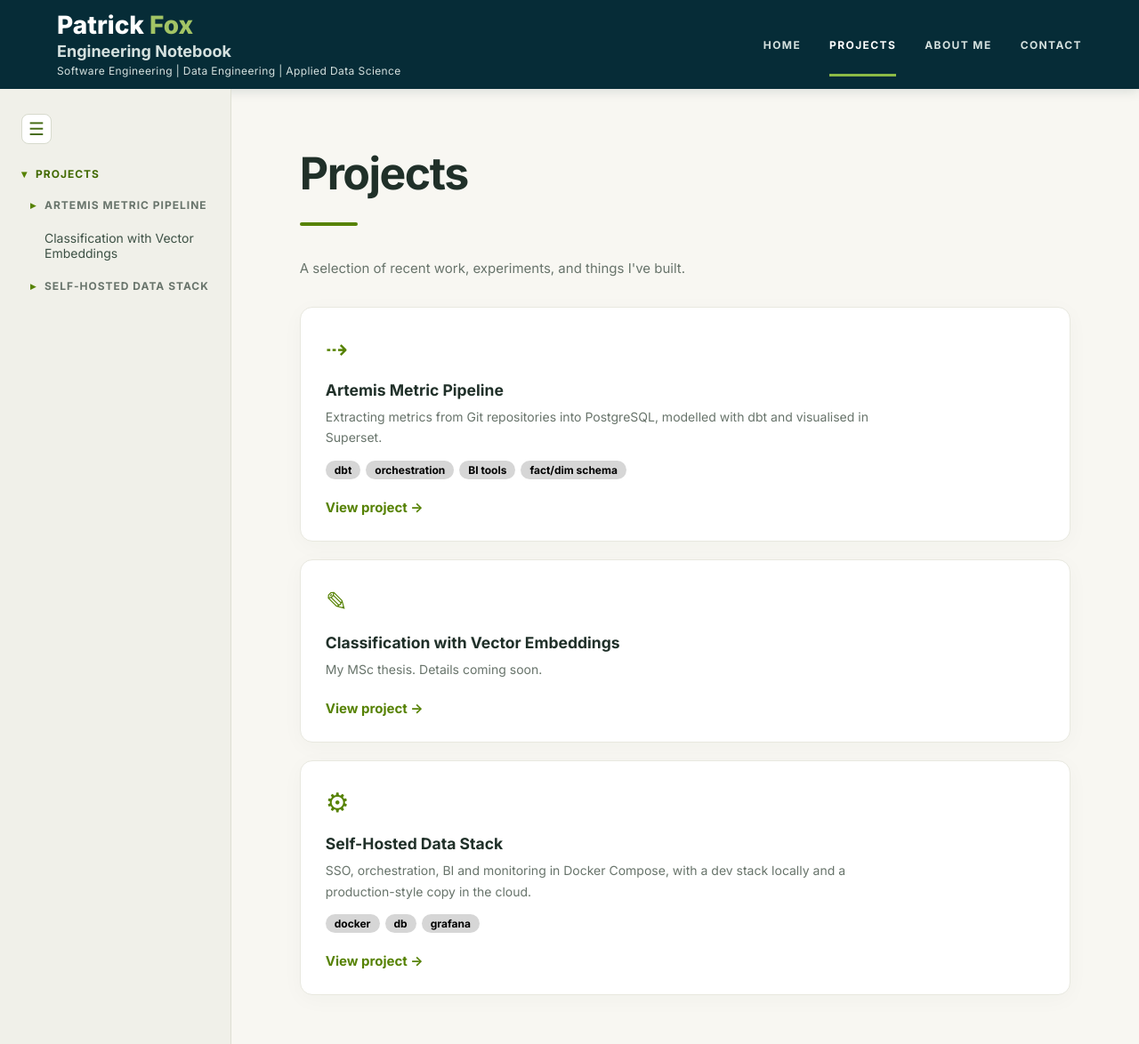
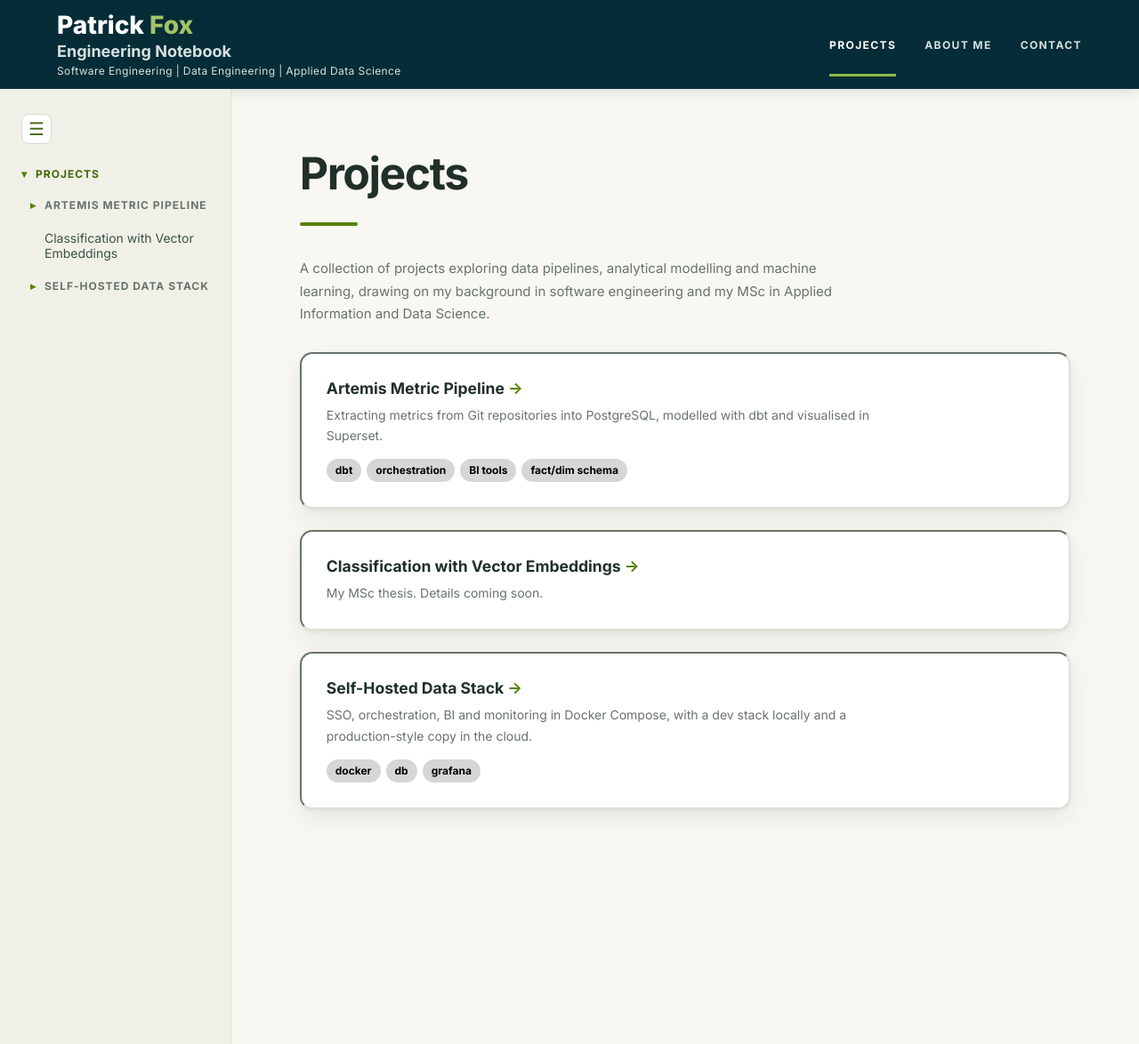
Before and after one commit to pgfox/pgfox.github.io, an MkDocs documentation site: the page built from docs/projects/index.md, in a window 1280 px wide and 1174 px high. Shown: the whole window at 89% size. Built offline with MkDocs 1.6.1, drawn with Linux system fonts in a browser that asks for light colours.

Commit message:
restructured landing pages on site

```diff
--- a/docs/projects/index.md
+++ b/docs/projects/index.md
@@ -1,26 +1,20 @@
 # Projects
 
-A selection of recent work, experiments, and things I've built.
+A collection of projects exploring data pipelines, analytical modelling and machine learning, drawing on my background in software engineering and my MSc in Applied Information and Data Science.
 
 <div class="cards stacked">
   <article class="card">
-    <div class="icon">⇢</div>
-    <h3>Artemis Metric Pipeline</h3>
+    <h3><a href="artemis-metrics/">Artemis Metric Pipeline</a></h3>
     <p>Extracting metrics from Git repositories into PostgreSQL, modelled with dbt and visualised in Superset.</p>
     <ul class="tags"><li>dbt</li><li>orchestration</li><li>BI tools</li><li>fact/dim schema</li></ul>
-    <a href="artemis-metrics/">View project →</a>
   </article>
   <article class="card">
-    <div class="icon">✎</div>
-    <h3>Classification with Vector Embeddings</h3>
+    <h3><a href="msc-thesis/">Classification with Vector Embeddings</a></h3>
     <p>My MSc thesis. Details coming soon.</p>
-    <a href="msc-thesis/">View project →</a>
   </article>
   <article class="card">
-    <div class="icon">⚙</div>
-    <h3>Self-Hosted Data Stack</h3>
+    <h3><a href="data-lab/">Self-Hosted Data Stack</a></h3>
     <p>SSO, orchestration, BI and monitoring in Docker Compose, with a dev stack locally and a production-style copy in the cloud.</p>
     <ul class="tags"><li>docker</li><li>db</li><li>grafana</li></ul>
-    <a href="data-lab/">View project →</a>
   </article>
 </div>
--- a/mkdocs.yml
+++ b/mkdocs.yml
@@ -8,7 +8,6 @@ theme:
   custom_dir: theme
 
 nav:
-  - Home: index.md
   - Projects:
       - Overview: projects/index.md
       - Artemis Metric Pipeline:
@@ -24,9 +23,6 @@ nav:
       - Classification with Vector Embeddings: projects/msc-thesis.md
       - Self-Hosted Data Stack:
           - projects/data-lab/index.md
-          - Live Status: projects/data-lab/status.md
-          - Single Sign-On: projects/data-lab/sso.md
-          - Deployment Steps: projects/data-lab/setup.md
           - Services:
               - Prefect: projects/data-lab/services/prefect.md
               - Superset: projects/data-lab/services/superset.md
@@ -37,7 +33,9 @@ nav:
               - Caddy: projects/data-lab/services/caddy.md
               - Authelia: projects/data-lab/services/authelia.md
               - LLDAP: projects/data-lab/services/lldap.md
-          - Home Lab: projects/data-lab/home-lab.md
+          - Live Status: projects/data-lab/status.md
+          - Single Sign-On: projects/data-lab/sso.md
+          - Deployment Steps: projects/data-lab/setup.md
   - About me: aboutme.md
   - Contact: contact.md
 
@@ -45,5 +43,7 @@ extra:
   logo: ["Patrick ", Fox]
   subtitle: ["Engineering ", Notebook]
   tagline: Software Engineering | Data Engineering | Applied Data Science
+  # Sidebar groups that stay closed on a project's landing page (they still open when you are inside them).
+  sidebar_collapsed: [Services]
 
 plugins: []
--- a/theme/css/style.css
+++ b/theme/css/style.css
@@ -290,6 +290,14 @@ html[data-sidebar="collapsed"] .toc-head {
   max-width: 640px;
 }
 
+/* Lists read like the paragraphs around them. */
+.content ul,
+.content ol {
+  line-height: 1.7;
+  color: var(--muted);
+  max-width: 640px;
+}
+
 /* Tables */
 
 .content table {
@@ -315,9 +323,11 @@ html[data-sidebar="collapsed"] .toc-head {
   color: var(--ink);
 }
 
+/* Cell text reads like the paragraphs around the table. */
 .content td {
   font-weight: 400;
-  color: var(--ink);
+  color: var(--muted);
+  line-height: 1.7;
 }
 
 .content td a { white-space: nowrap; }
@@ -365,7 +375,28 @@ html[data-sidebar="collapsed"] .toc-head {
 }
 
 /* One card per row, e.g. the Projects list. */
-.cards.stacked { grid-template-columns: 1fr; }
+.cards.stacked { grid-template-columns: 1fr; gap: 24px; }
+
+/* Project cards: strong top/left edge fading to a light bottom/right, plus a shadow. */
+.cards.stacked .card {
+  border: 2px solid;
+  /* top, right, bottom, left */
+  border-color: var(--muted) var(--side-border) var(--side-border) var(--muted);
+  box-shadow: 0 2px 4px #2133220f, 0 10px 28px #21332214;
+  transition: transform .15s ease, box-shadow .15s ease;
+}
+
+.cards.stacked .card:hover,
+.cards.stacked .card:focus-within {
+  transform: translateY(-2px);
+  box-shadow: 0 4px 8px #21332214, 0 16px 36px #2133221f;
+}
+
+@media (prefers-reduced-motion: reduce) {
+  .cards.stacked .card { transition: none; }
+  .cards.stacked .card:hover,
+  .cards.stacked .card:focus-within { transform: none; }
+}
 
 .card {
   background: #fff;
@@ -381,6 +412,28 @@ html[data-sidebar="collapsed"] .toc-head {
 }
 
 .card h3 { margin: 18px 0 8px; }
+.card h3:first-child { margin-top: 0; }
+
+/* Card titles are the links to each project. */
+.card h3 a {
+  display: inline;
+  margin: 0;
+  color: var(--ink);
+  font-weight: inherit;
+  text-decoration: none;
+}
+
+.card h3 a:hover,
+.card h3 a:focus-visible {
+  color: var(--accent);
+  text-decoration: underline;
+  text-underline-offset: 3px;
+}
+
+.card h3 a::after {
+  content: " →";
+  color: var(--accent);
+}
 
 .card p {
   font-size: 14px;
--- a/theme/main.html
+++ b/theme/main.html
@@ -3,6 +3,11 @@
 <head>
   <meta charset="utf-8">
   <meta name="viewport" content="width=device-width, initial-scale=1">
+  {#- No home page: the site root sends visitors to Projects. #}
+  {%- if page and page.is_homepage %}
+  <meta http-equiv="refresh" content="0; url={{ 'projects/' | url }}">
+  <link rel="canonical" href="{{ config.site_url }}projects/">
+  {%- endif %}
   <title>{% if page and page.title and not page.is_homepage %}{{ page.parent.title if page.is_index and page.parent else page.title }} · {% endif %}{{ config.site_name }}</title>
   {% if config.site_description %}<meta name="description" content="{{ config.site_description }}">{% endif %}
   {#- Pages under Projects always open with the sidebar expanded, so the project tree is visible;
@@ -29,9 +34,11 @@
     {%- if item.is_section %}
     <li>
       {#- Open the current page's own groups; on a project's landing page, also open
-          every group nested inside that project (e.g. Artemis opens Playbook). #}
+          every group nested inside that project (e.g. Artemis opens Playbook),
+          except groups listed in extra.sidebar_collapsed (e.g. Services). #}
       {%- set on_landing = page and page.parent and page.parent.parent and page.url == section_index(page.parent) | string %}
-      {%- set expand = item.active or (on_landing and page.parent in item.ancestors) %}
+      {%- set keep_closed = item.title in (config.extra.sidebar_collapsed or []) %}
+      {%- set expand = item.active or (on_landing and page.parent in item.ancestors and not keep_closed) %}
       <details class="toc-section"{% if expand %} open{% endif %}>
         {#- A section with a landing page gets a clickable heading. #}
         {%- set index_url = section_index(item) | string %}
@@ -50,7 +57,7 @@
 
   <header class="topbar">
     <div class="brand">
-      <a class="logo" href="{{ nav.homepage.url | url }}">
+      <a class="logo" href="{{ 'projects/' | url }}">
         {%- if config.extra.logo %}{{ config.extra.logo[0] }}<span>{{ config.extra.logo[1] }}</span>{% else %}{{ config.site_name }}{% endif -%}
       </a>
       {%- if config.extra.subtitle %}
@@ -87,7 +94,6 @@
       {%- if crumbs %}
       <nav class="breadcrumb" aria-label="Breadcrumb">
         <ol>
-          <li><a href="{{ nav.homepage.url | url }}">Home</a></li>
           {%- for ancestor in crumbs %}
           {%- set ancestor_url = section_index(ancestor) %}
           <li>{% if ancestor_url %}<a href="{{ ancestor_url | url }}">{{ ancestor.title }}</a>{% else %}{{ ancestor.title }}{% endif %}</li>
```
Also changed, not shown: docs/index.md (+2 -25 lines), docs/projects/data-lab/index.md (+22 -1 lines).
